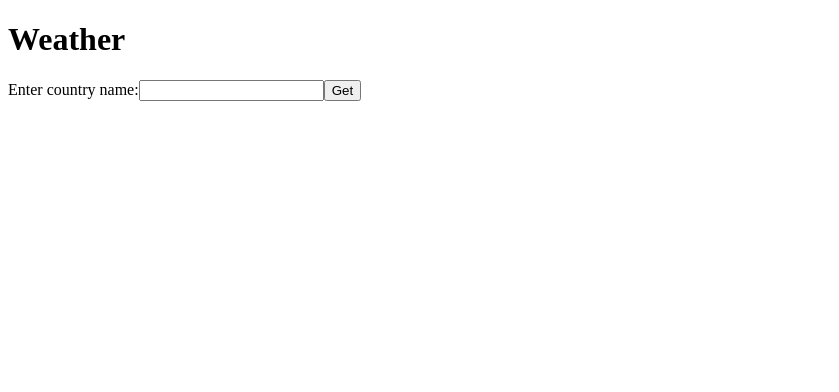
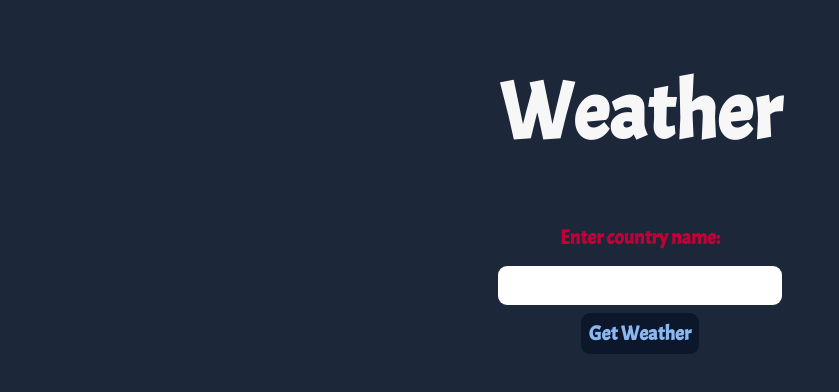
Before and after one commit to Mohamed-js/weather-app, a plain HTML site: page index.html in a window 1280 px wide. Shown: the whole page, without its empty margins (0-839 px from the left). Drawn offline with Linux system fonts and the light colour scheme; a web font is replaced by a local one.

Commit message:
Make the View logic

```diff
--- a/index.html
+++ b/index.html
@@ -8,7 +8,7 @@
     <title>Weather App</title>
 </head>
 <body>
-    <div id="content"></div>
+    <div id="content" class="content"></div>
     <script src="main.js"></script>
 </body>
 </html>
--- a/main.js
+++ b/main.js
@@ -1 +1 @@
-(()=>{"use strict";const e=(e,n,t)=>{let a=document.createElement(`${e}`);return a.textContent=`${n}`,a.classList.add(`${t}`),a},n=document.getElementById("content"),t=e("h1","Weather","head"),a=e("label","Enter country name:","label"),i=e("input","","input"),d=e("button","Get","button"),c=e("div","","container");n.appendChild(t),n.appendChild(a),n.appendChild(i),n.appendChild(d),n.appendChild(c),d.onclick=async()=>{c.innerHTML="";let n=(e=>{let n={};return fetch(`http://api.openweathermap.org/data/2.5/weather?q=${e}&lang=en&appid=96234945f21abe7a841c8fc0306c59be`).then((function(e){e.json().then((function(e){n.country=e.name,n.sky=e.weather[0].description,n.icon=e.weather[0].icon,n.windSpeed=e.wind.speed,n.windDirection=e.wind.deg,n.maxTemp=e.main.temp_max,n.minTemp=e.main.temp_min}))})).catch((function(e){return e})),n})(i.value);console.log(n);let t=e("h2",n,"name");c.appendChild(t)}})();
+(()=>{"use strict";const e=(e,n,t)=>{let i=document.createElement(`${e}`);return i.textContent=`${n}`,i.classList.add(`${t}`),i};function n(){const e=arguments[0];for(let n=1;n<arguments.length;n++)e.appendChild(arguments[n])}const t=document.getElementById("content"),i=e("h1","Weather","head"),a=e("label","Enter country name:","label"),c=e("input","","input"),m=e("a","Get Weather","button"),r=e("div","","container"),d=e("img","","c-img");d.src="./imgs/load.gif",n(t,i,a,c,m,r),m.onclick=async()=>{r.innerHTML="",r.appendChild(d);let t=c.value,i=await(async e=>{let n={};return await fetch(`http://api.openweathermap.org/data/2.5/weather?q=${e}&lang=en&appid=96234945f21abe7a841c8fc0306c59be`).then((function(e){return e.json()})).then((function(e){n.country=e.name,n.sky=e.weather[0].description,n.icon=e.weather[0].icon,n.windSpeed=e.wind.speed,n.windDirection=e.wind.deg,n.maxTemp=e.main.temp_max,n.minTemp=e.main.temp_min})).catch((function(e){return e})),n})(t);r.innerHTML="";let a=e("img","","c-img");a.src=`http://openweathermap.org/img/wn/${i.icon}@4x.png`,n(r,e("h2",i.country,"c-name"),a),n(r,e("label","Max-Temp","c-max"),e("h4",i.maxTemp+"°","c-max")),n(r,e("label","Min-Temp","c-min"),e("h4",i.minTemp+"°","c-min")),n(r,e("label","Wind Speed","c-speed"),e("h6",i.windSpeed,"c-speed")),n(r,e("label","Wind Direction","c-direction"),e("h6",i.windDirection+"deg","c-direction"))}})();
--- a/style.css
+++ b/style.css
@@ -1 +1,62 @@
-@import url('https://fonts.googleapis.com/css2?family=Chango&display=swap')
+@import url('https://fonts.googleapis.com/css2?family=Acme&display=swap');
+
+body {
+    font-family: 'Acme', sans-serif;
+    background-color: #1c273a;
+    display: flex;
+    flex-direction: column;
+    align-items: center;
+    justify-content: center;
+    /* height: 100vh; */
+    color: #f7f7f7;
+}
+
+.content {
+    display: flex;
+    flex-direction: column;
+    align-items: center;
+    justify-content: center;
+}
+
+.container {
+    display: grid;
+    grid-template-columns: 1fr 1fr;
+    align-items: center;
+    justify-items: center;
+}
+
+
+h1 {
+    font-size: 5rem;
+}
+
+h2 {
+    color: #f75431;
+    font-size: 5rem;
+}
+
+label {
+    color: #c10037;
+    font-size: 1.25rem;
+}
+
+h4, h6 {
+    font-size: 2rem;
+    margin: 8px;
+}
+
+
+input, .button, label {
+    padding: 8px;
+    font-weight: 600;
+    font-size: 20px;
+    margin-bottom: 8px;
+    border-radius: 9px;
+    border: none;
+}
+
+.button {
+    background: #0c172b;
+    color: #8bb8f1;
+    padding: 8px;
+}
```
Also changed, not shown: imgs/load.gif (added).
